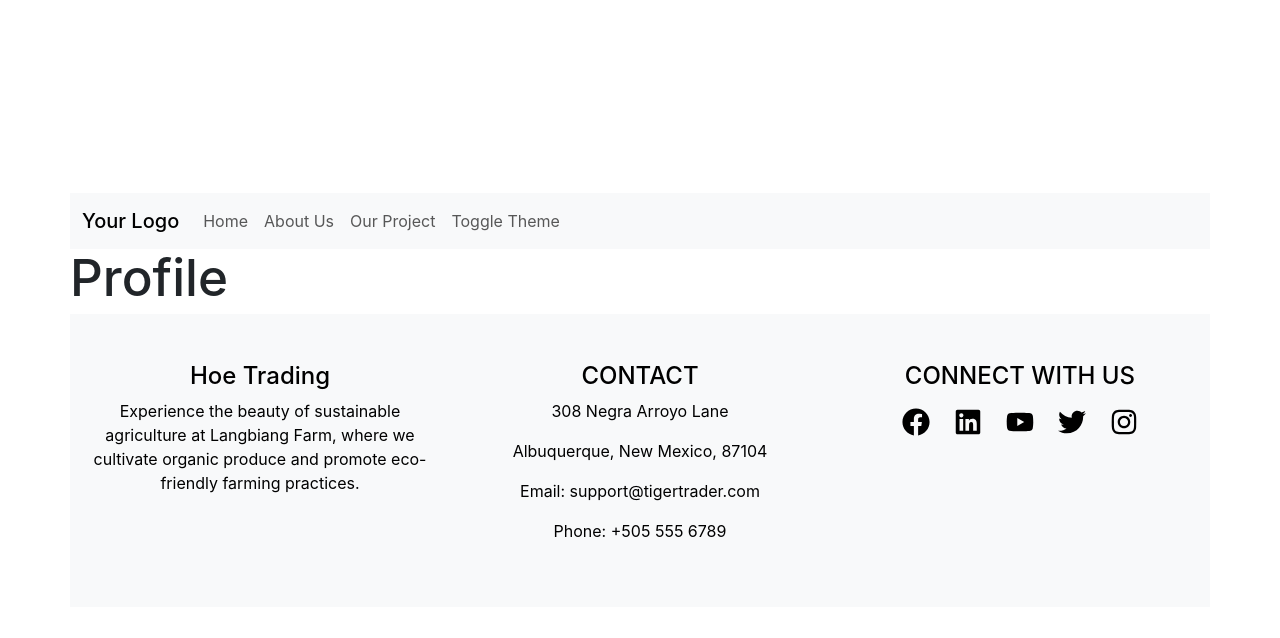
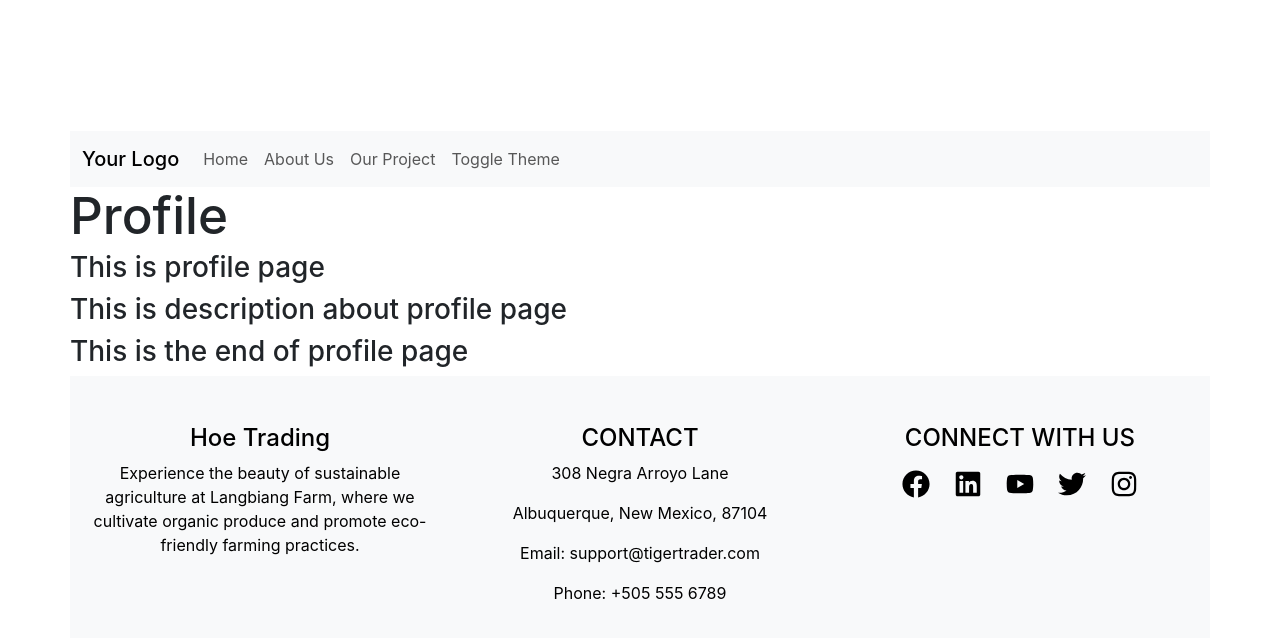
Before and after one commit to EHC-35-1/front-end, a React (Vite) app: page /profile in a window 1280 px wide. Shown: the top 638 px of the page. Built offline with nearby package versions, Linux system fonts and the light colour scheme.

Commit message:
linh test

```diff
--- a/src/pages/Profile/index.jsx
+++ b/src/pages/Profile/index.jsx
@@ -1,5 +1,11 @@
 function Profile() {
-    return <h1>Profile</h1>;
+    return <div>
+        <h1>Profile</h1>
+        <h3>This is profile page</h3>
+        <h3>This is description about profile page</h3>
+        <h3>This is the end of profile page</h3>
+        </div>;
+
 }
 
 export default Profile;
```
